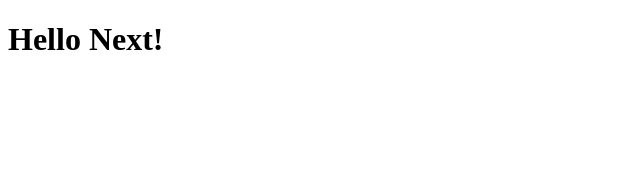
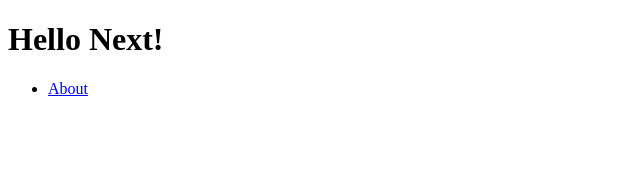
Before and after one commit to rahmatrhd/hello-next, a Next.js app: page / in a window 1280 px wide. Shown: the top 170 px of the page, without its empty margins (0-640 px from the left). Built offline with nearby package versions, Linux system fonts and the light colour scheme.

Commit message:
link to about page

```diff
--- a/pages/index.jsx
+++ b/pages/index.jsx
@@ -1,5 +1,16 @@
+import Link from 'next/link'
+
 const Index = () => {
-  return <h1>Hello Next!</h1>
+  return (
+    <React.Fragment>
+      <h1>Hello Next!</h1>
+      <ul>
+        <li>
+          <Link href="/about">About</Link>
+        </li>
+      </ul>
+    </React.Fragment>
+  )
 }
 
 export default Index
```
